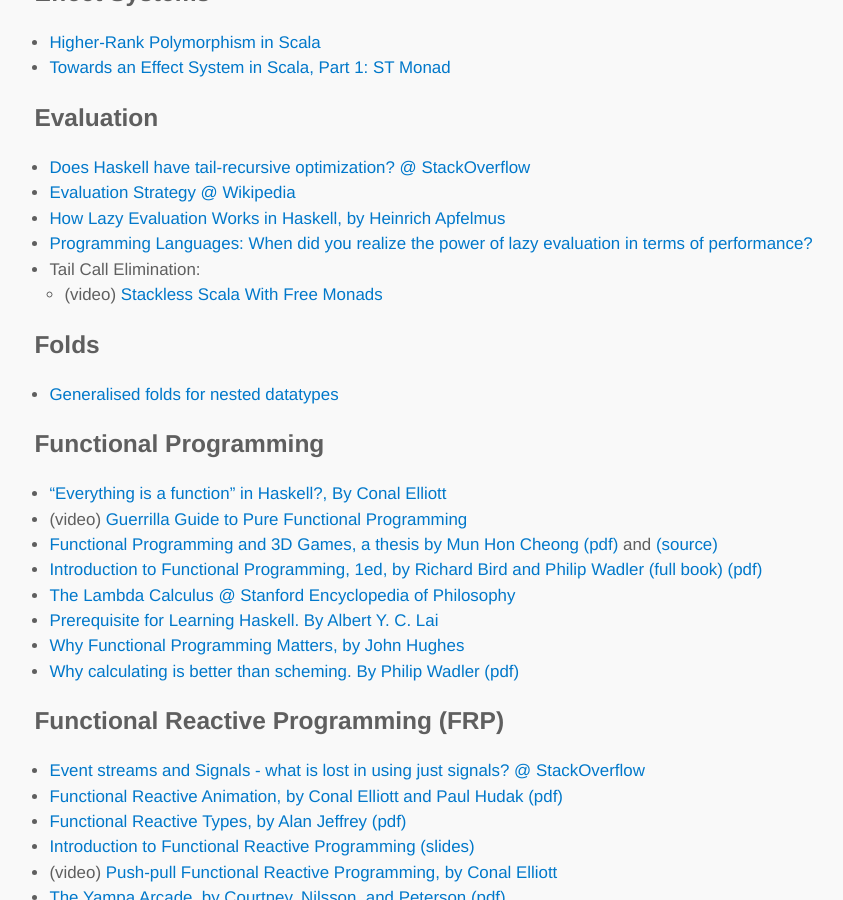
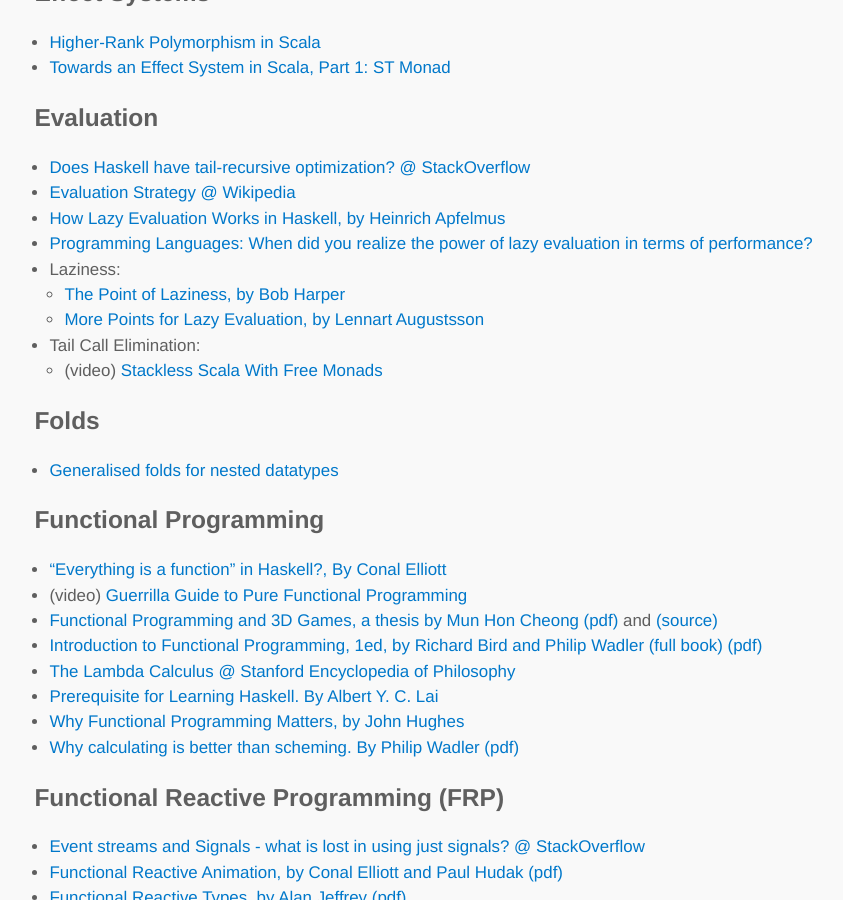
Before and after one commit to lambdatoast/lambdatoast.github.com, a Jekyll site: the page built from cs-resources/index.md, in a window 1280 px wide and 900 px high, scrolled down 3073 px. Shown: the whole window, without its empty margins (200-1043 px from the left). Built offline with Jekyll 4.4.1, drawn with Linux system fonts in a browser that asks for light colours.

Commit message:
Add links to blog posts on laziness by Harper and Augustsson.

```diff
--- a/cs-resources/index.md
+++ b/cs-resources/index.md
@@ -115,6 +115,9 @@
   - [Evaluation Strategy @ Wikipedia](http://en.wikipedia.org/wiki/Evaluation_strategy)
   - [How Lazy Evaluation Works in Haskell, by Heinrich Apfelmus](https://hackhands.com/lazy-evaluation-works-haskell/)
   - [Programming Languages: When did you realize the power of lazy evaluation in terms of performance?](http://www.quora.com/Programming-Languages/When-did-you-realize-the-power-of-lazy-evaluation-in-terms-of-performance)
+  - Laziness:
+    + [The Point of Laziness, by Bob Harper](https://existentialtype.wordpress.com/2011/04/24/the-real-point-of-laziness/)
+    + [More Points for Lazy Evaluation, by Lennart Augustsson](http://augustss.blogspot.com.ar/2011/05/more-points-for-lazy-evaluation-in.html)
   - Tail Call Elimination:
     + (video) [Stackless Scala With Free Monads](http://skillsmatter.com/podcast/scala/stackless-scala-free-monads)
 
```
